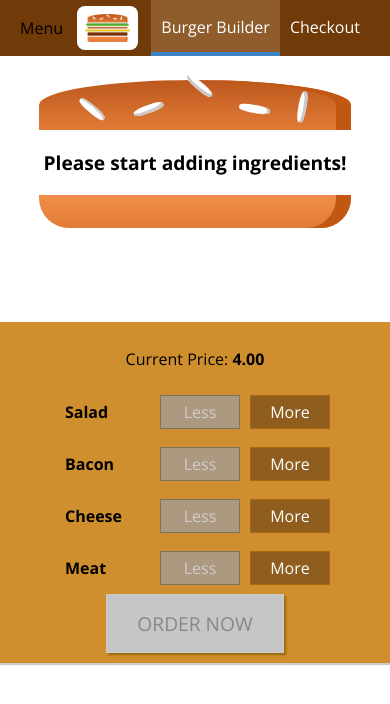
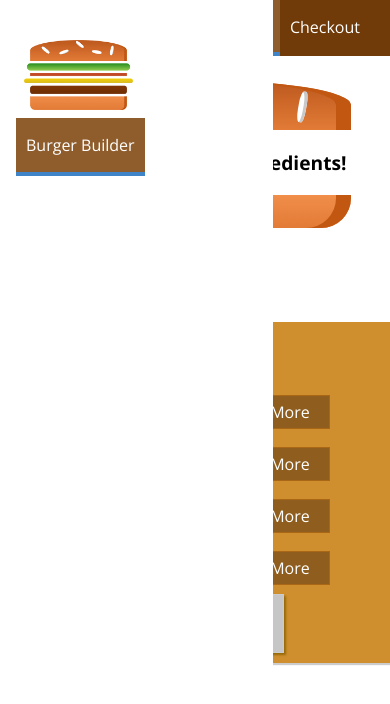
Before and after one commit to nikakey/MyBurger, a React app: page / in a window 390 px wide. Shown: the top 704 px of the page. Built offline with nearby package versions, Linux system fonts and the light colour scheme.

Commit message:
Set a responsive sidebar

```diff
--- a/src/components/Layout/Layout.js
+++ b/src/components/Layout/Layout.js
@@ -2,10 +2,12 @@
 import Aux from '../../hoc/Aux';
 import classes from './Layout.css';
 import Toolbar from '../Navigation/Toolbar/Toolbar';
+import SideDrawer from '../Navigation/SideDrawer/SideDrawer';
 
 const layout = (props) => (
   <Aux>
     <Toolbar />
+    <SideDrawer />
     <main className={classes.Content}>
       {props.children}
     </main>
--- a/src/components/Logo/Logo.css
+++ b/src/components/Logo/Logo.css
@@ -1,9 +1,9 @@
 .Logo {
   background: #ffffff;
   padding: 8px;
-  height: 80%;
+  height: 100%;
   box-sizing: border-box;
-  border-radius: 8px;
+  border-radius: 5px;
 }
 
 .Logo img {
--- a/src/components/Logo/Logo.js
+++ b/src/components/Logo/Logo.js
@@ -3,7 +3,7 @@
 import classes from './Logo.css';
 
 const logo = (props) => (
-  <div className={classes.Logo}>
+  <div className={classes.Logo} style={{height: props.height}}>
     <img src={burgerLogo} alt="MyBurger Logo" />
   </div>
 );
--- /dev/null
+++ b/src/components/Navigation/SideDrawer/SideDrawer.css
@@ -0,0 +1,31 @@
+.SideDrawer {
+  position: fixed;
+  width: 280px;
+  max-width: 70%;
+  height: 100%;
+  left: 0;
+  top: 0;
+  z-index: 200;
+  background: #ffffff;
+  padding: 32px 16px;
+  box-sizing: border-box;
+  transition: transform .3s ease-out;
+}
+
+@media (min-width: 500px) {
+  .SideDrawer {
+    display: none;
+  }
+}
+
+.Open {
+  transform: translateX(0);
+}
+
+.Close {
+  transform: translateX(-100%);
+}
+
+.Logo {
+  height: 11%;
+}
--- /dev/null
+++ b/src/components/Navigation/SideDrawer/SideDrawer.js
@@ -0,0 +1,19 @@
+import React from 'react';
+import Logo from '../../Logo/Logo';
+import NavigationItems from '../NavigationItems/NavigationItems';
+import classes from './SideDrawer.css';
+
+const sideDrawer = (props) => {
+  return (
+    <div className={classes.SideDrawer}>
+      <div className={classes.Logo}>
+        <Logo />
+      </div>
+      <nav>
+        <NavigationItems />
+      </nav>
+    </div>
+  );
+};
+
+export default sideDrawer;
--- a/src/components/Navigation/Toolbar/Toolbar.css
+++ b/src/components/Navigation/Toolbar/Toolbar.css
@@ -16,3 +16,7 @@
 .Toolbar nav {
   height: 100%;
 }
+
+.Logo {
+  height: 80%;
+}
--- a/src/components/Navigation/Toolbar/Toolbar.js
+++ b/src/components/Navigation/Toolbar/Toolbar.js
@@ -6,7 +6,9 @@
 const toolbar = (props) => (
   <header className={classes.Toolbar}>
     <div>Menu</div>
-    <Logo />
+    <div className={classes.Logo}>
+      <Logo />
+    </div>
     <nav>
       <NavigationItems />
     </nav>
```
